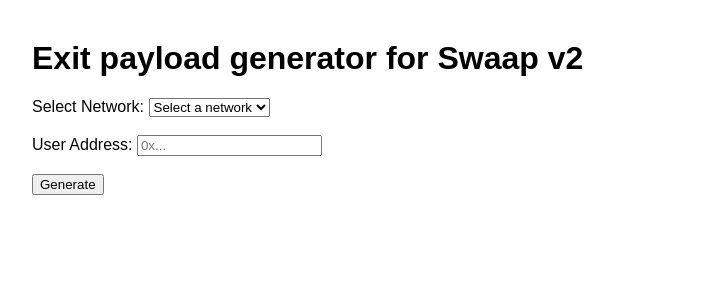
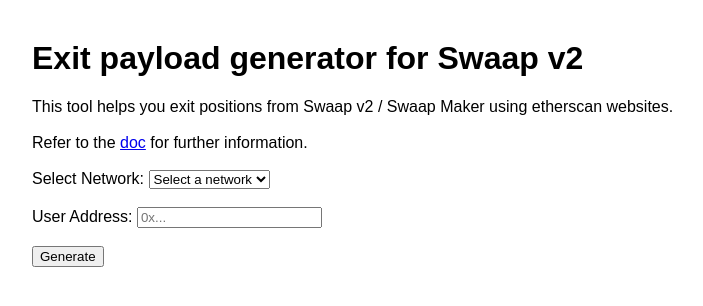
Before and after one commit to swaap-labs/swaap-v2-exit-payload, a plain HTML site: page index.html in a window 1280 px wide. Shown: the whole page, without its empty margins (8-711 px from the left). Drawn offline with Linux system fonts and the light colour scheme.

Commit message:
added instructions

```diff
--- a/index.html
+++ b/index.html
@@ -47,6 +47,13 @@
 </head>
 <body>
   <h1>Exit payload generator for Swaap v2</h1>
+  <span>This tool helps you exit positions from Swaap v2 / Swaap Maker using etherscan websites.</span>
+
+  <br><br>
+
+  <span>Refer to the <a href="https://github.com/swaap-labs/swaap-v2-exit-payload/blob/main/README.md" target="_blank">doc</a> for further information.</span>
+
+  <br><br>
 
   <label for="network">Select Network:</label>
   <select id="network">
```
Also changed, not shown: connect_wallet.png (added), fill_inputs.png (added), payload_generator.png (added), 1 other file.
